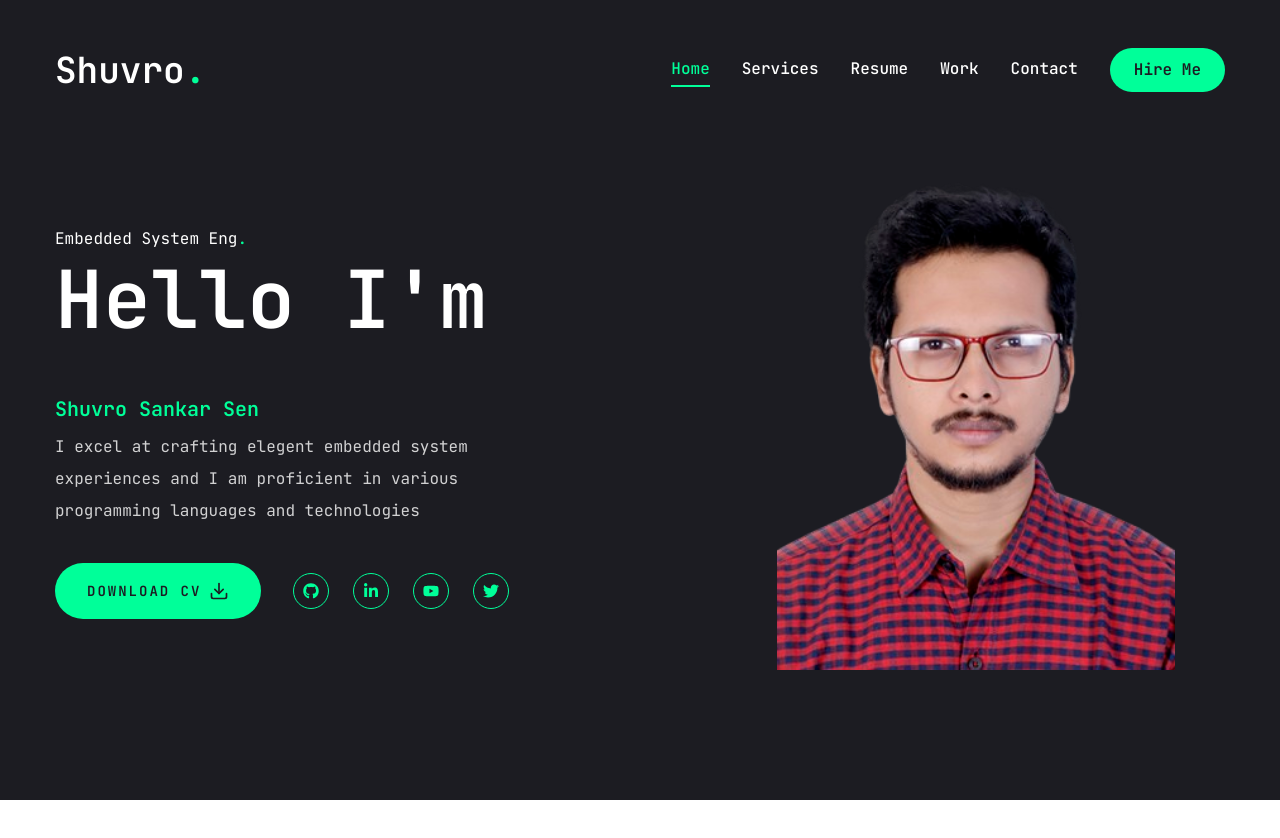
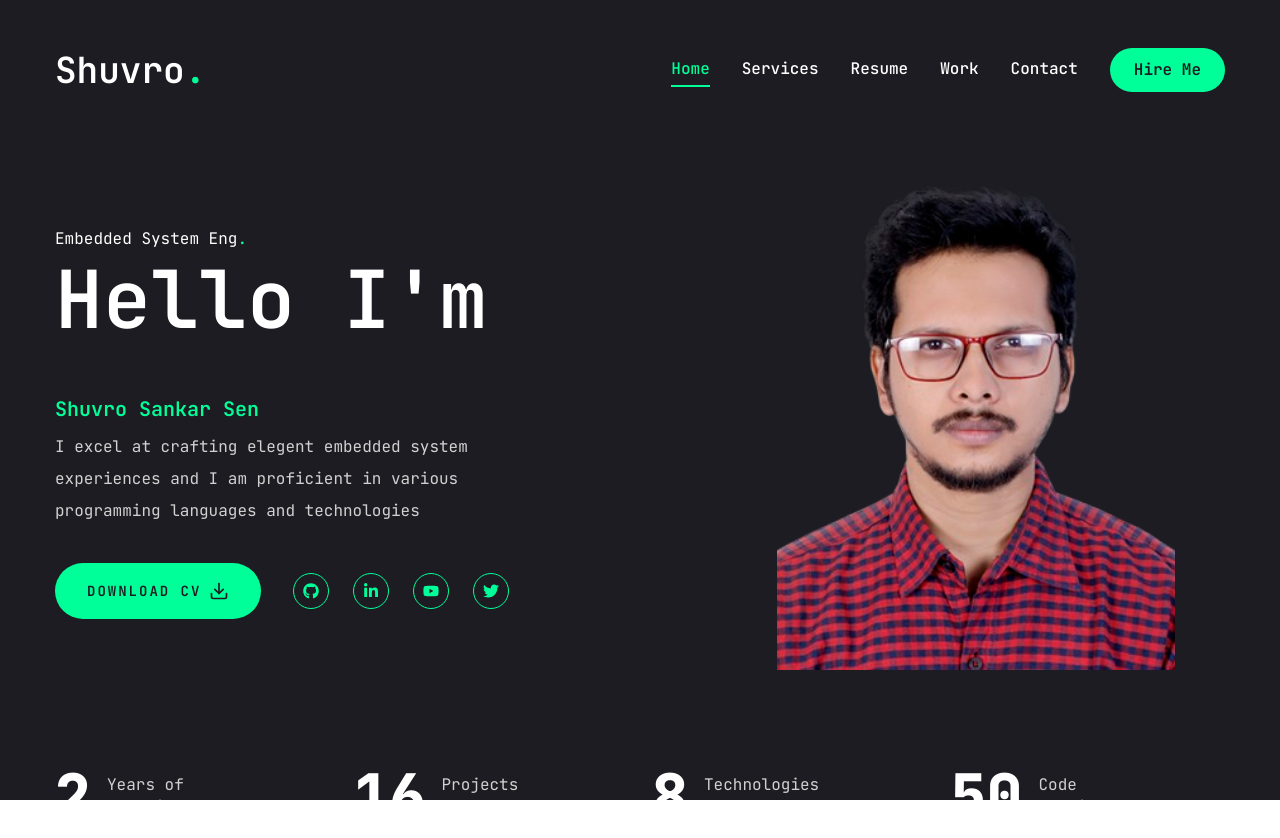
Before and after one commit to ShuvroSankar/My_Portfolio, a Next.js app: page / in a window 1280 px wide. Shown: the top 838 px of the page. Before the commit the page ends 800 px from the top, so only its background shows below. Built offline with nearby package versions, Linux system fonts and the light colour scheme.

Commit message:
Home section complete

```diff
--- a/app/page.jsx
+++ b/app/page.jsx
@@ -4,6 +4,7 @@
 // components
 import Socials from "@/components/Socials"
 import Photo from "@/components/Photo"
+import Stats from "@/components/Stats"
 
 const Home = () => {
   return (
@@ -35,6 +36,7 @@
           </div>
         </div>
       </div>
+      <Stats/>
     </section>
   )
 }
--- /dev/null
+++ b/components/Stats.jsx
@@ -0,0 +1,48 @@
+
+"use client"
+
+import { Item } from "@radix-ui/react-select"
+import CountUp from "react-countup"
+
+const status = [
+    {
+        num:2,
+        text:"Years of experience"
+    },
+    {
+        num:16,
+        text:"Projects completed"
+    },
+    {
+        num:8,
+        text:"Technologies mastered"
+    },
+    {
+        num:50,
+        text:"Code commits"
+    },
+]
+
+const Stats = () => {
+  return (
+    <section className="pt-4 pb-12 xl:pt-0 ">
+      <div className="container mx-auto">
+        <div className="flex flex-wrap gap-6 max-w-[80vw] mx-auto xl:max-w-none">
+            {status.map((item,index)=>{
+                return<div className="flex-1 flex gap-4 items-center justify-center xl:justify-start" key={index}>
+                    <CountUp
+                    end={item.num}
+                    duration={5}
+                    delay={2}
+                    className="text-4xl xl:text-6xl font-extrabold" />
+                    <p className={`${item.text.length<15 ? "max-w-[100px]": "max-w-[150px]"} leading-snug text-white/80`}>{item.text}</p>
+
+                </div>
+            })}
+        </div>
+      </div>
+    </section>
+  )
+}
+
+export default Stats
--- a/package.json
+++ b/package.json
@@ -21,6 +21,7 @@
     "lucide-react": "^0.474.0",
     "next": "15.1.6",
     "react": "^19.0.0",
+    "react-countup": "^6.5.3",
     "react-dom": "^19.0.0",
     "react-icons": "^5.4.0",
     "tailwind-merge": "^3.0.1",
```
Also changed, not shown: 1 other file (tests, documents, lock files or other folders).
